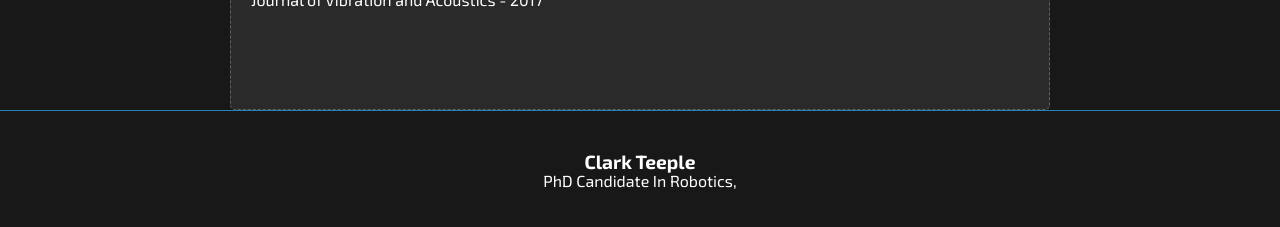
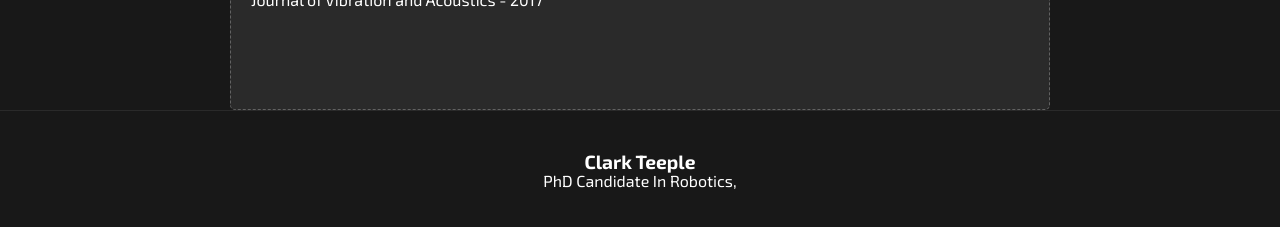
Before and after one commit to cbteeple/cbteeple.github.io, a Jekyll site: the page built from index.html, in a window 1280 px wide. Shown: the part 2708-2935 px from the top of the page. Built offline with Jekyll 4.4.1, drawn with Linux system fonts in a browser that asks for light colours.

Commit message:
Update _footer.scss

```diff
--- a/_sass/_footer.scss
+++ b/_sass/_footer.scss
@@ -4,7 +4,7 @@
 .footer {
     padding: ($spacer * 2) $spacer;
     text-align: center;
-    border-top: 1px solid #2581BA;
+    border-top: 1px solid #2a2a2a;
 
     &__title {
         font-size: 1.2rem;
```
